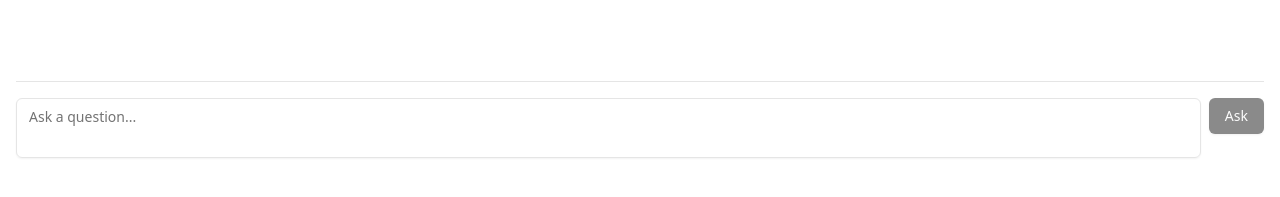
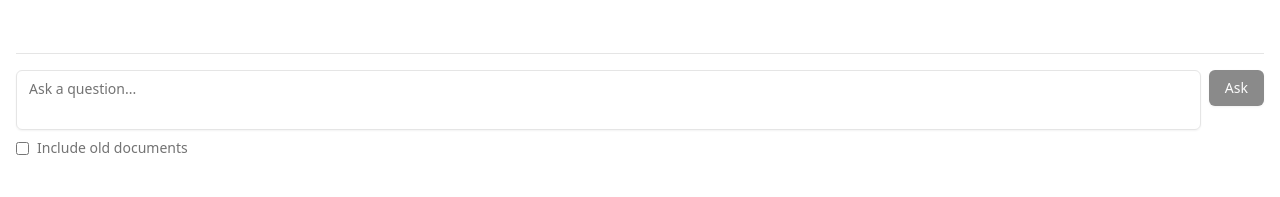
Before and after one commit to BothRocks/hari2, a React app in the folder frontend/: page / in a window 1280 px wide. Shown: the part 595-792 px from the top of the page. Built offline with nearby package versions, Linux system fonts and the light colour scheme; no server answers; the HTML template or start-up script is replaced by a standard one.

Commit message:
feat(decay): add ignore decay checkbox to ChatInput

```diff
--- a/frontend/src/components/chat/ChatInput.tsx
+++ b/frontend/src/components/chat/ChatInput.tsx
@@ -3,23 +3,25 @@ import { Button } from '@/components/ui/button';
 import { Textarea } from '@/components/ui/textarea';
 
 interface ChatInputProps {
-  onSubmit: (message: string) => void;
+  onSubmit: (message: string, ignoreDecay: boolean) => void;
   isLoading: boolean;
 }
 
 export function ChatInput({ onSubmit, isLoading }: ChatInputProps) {
   const [message, setMessage] = useState('');
+  const [ignoreDecay, setIgnoreDecay] = useState(false);
 
   const handleSubmit = (e: React.FormEvent) => {
     e.preventDefault();
     if (message.trim() && !isLoading) {
-      onSubmit(message);
+      onSubmit(message, ignoreDecay);
       setMessage('');
     }
   };
 
   return (
-    <form onSubmit={handleSubmit} className="flex gap-2">
+    <form onSubmit={handleSubmit} className="space-y-2">
+      <div className="flex gap-2">
         <Textarea
           value={message}
           onChange={(e) => setMessage(e.target.value)}
@@ -35,6 +37,16 @@ export function ChatInput({ onSubmit, isLoading }: ChatInputProps) {
         <Button type="submit" disabled={isLoading || !message.trim()}>
           {isLoading ? 'Thinking...' : 'Ask'}
         </Button>
+      </div>
+      <label className="flex items-center gap-2 text-sm text-muted-foreground cursor-pointer">
+        <input
+          type="checkbox"
+          checked={ignoreDecay}
+          onChange={(e) => setIgnoreDecay(e.target.checked)}
+          className="rounded border-gray-300"
+        />
+        Include old documents
+      </label>
     </form>
   );
 }
```
Lines whose indentation alone changed are shown as unchanged.
